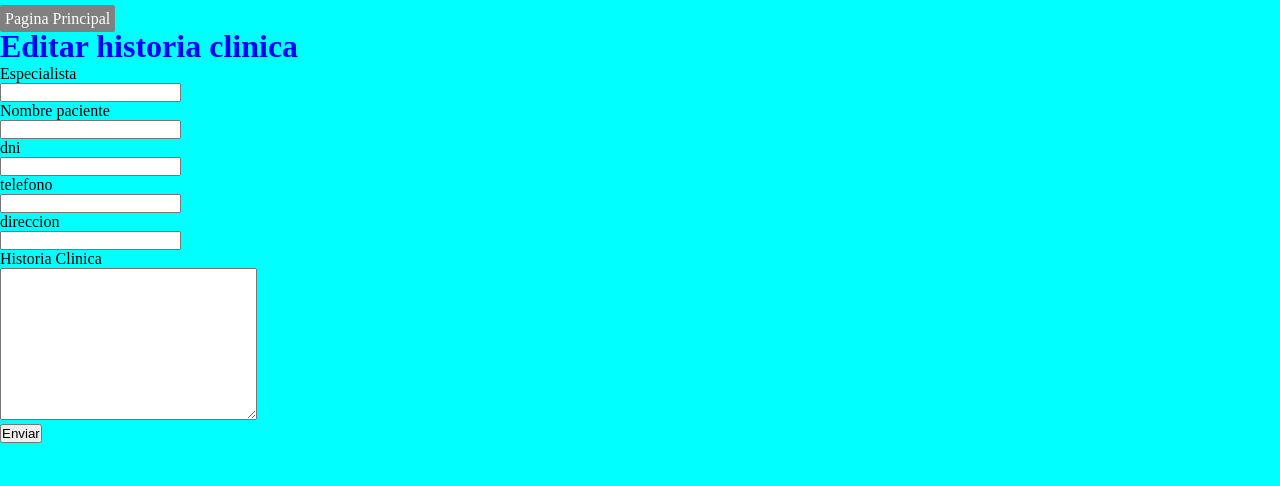
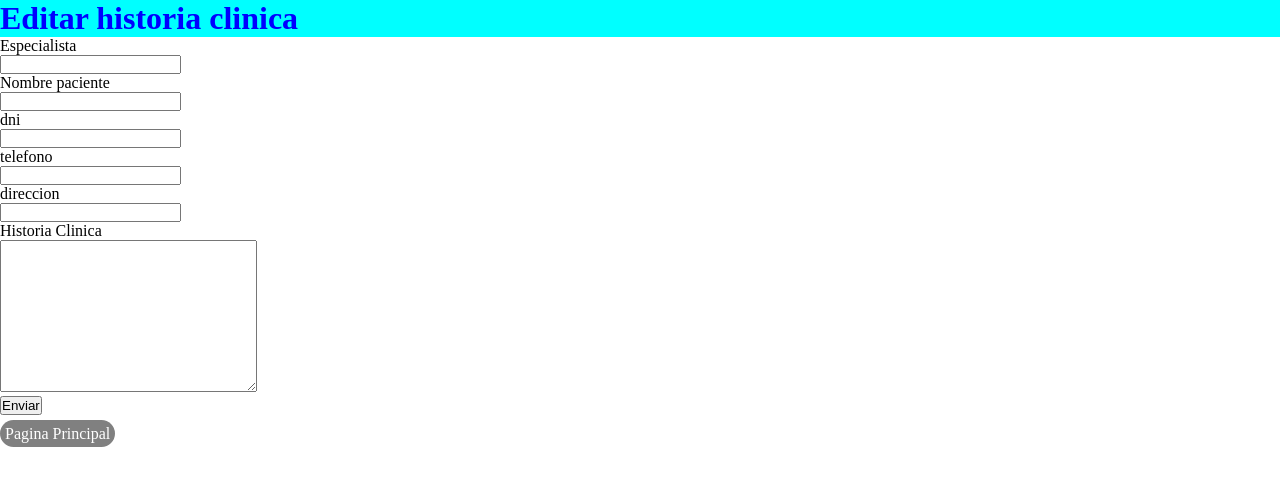
Before and after one commit to cazadorgamer/Pagina-consultorio, a plain HTML site: page HistClin.html in a window 1280 px wide. Drawn offline with Linux system fonts and the light colour scheme.

Commit message:
correccion de estilos

```diff
--- a/HistClin.html
+++ b/HistClin.html
@@ -8,15 +8,10 @@
     <link rel="stylesheet" href="style.css">
 </head>
 <body>
-
-    <nav>
-        <ul class="nav">
-            <li><a href="index.html">Pagina Principal</a></li>
-        </ul>
-    </nav>
+    <header><h1>Editar historia clinica</h1>
+   </header>
 
 
-    <h1>Editar historia clinica</h1>
     <label for="">Especialista</label><br>
     <input type="text"><br>
     <label for="">Nombre paciente</label><br>
@@ -30,6 +25,11 @@
     <label for="">Historia Clinica</label><br>
 <textarea name="" id="" cols="30" rows="10"></textarea><br>
 <input type="submit" value="Enviar"><br>
+<nav>
+    <ul class="nav">
+        <li><a href="index.html">Pagina Principal</a></li>
+    </ul>
+</nav>
 
 </body>
 
--- a/style.css
+++ b/style.css
@@ -5,7 +5,7 @@
     padding: 0;
 
 }
-body{
+header{
     background-color: cyan;
 }
 
@@ -14,6 +14,7 @@ h1{color:blue;}
     margin-top: 10px;
     list-style-type: none;
     padding-left: 0;
+    position: fixed;
  }
  .nav li{
     display: inline-block;
@@ -22,6 +23,6 @@ h1{color:blue;}
     color: white;
     background-color: gray;
     padding:5px;
-    border-radius:2px;
+    border-radius:20px;
     text-decoration: none;
 }
```
Also changed, not shown: index.html (+2 -1 lines), paciente.html (+8 -7 lines).
